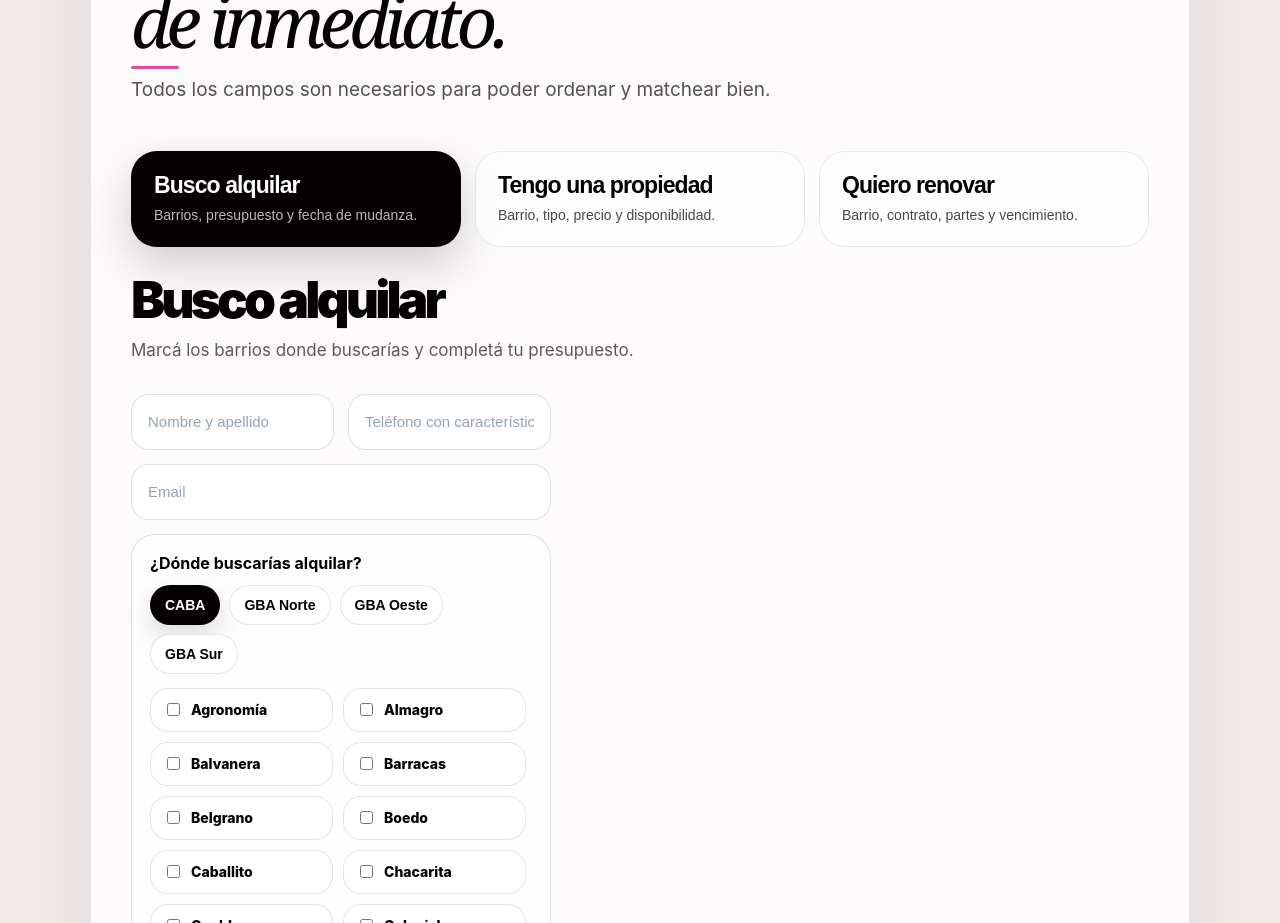
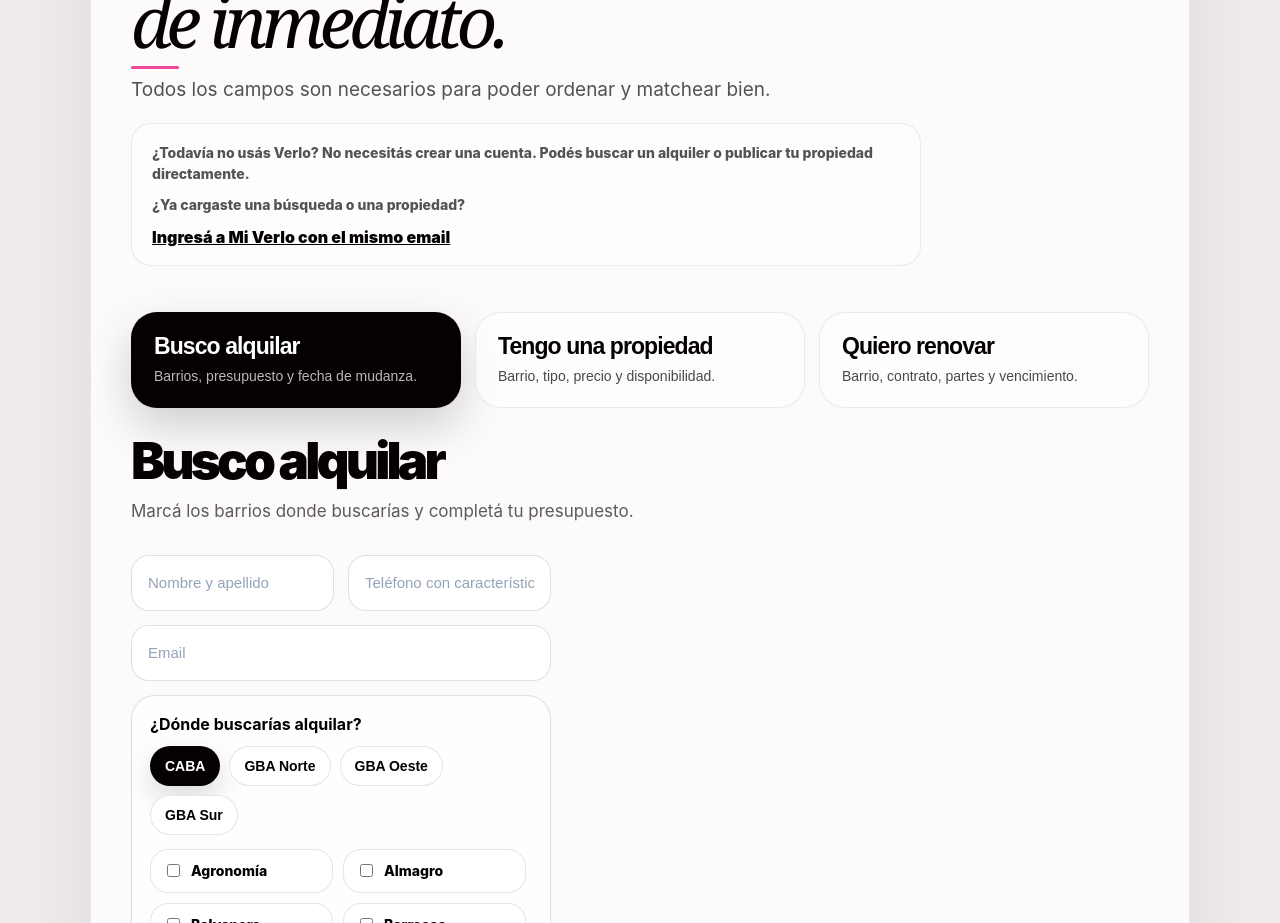
Before and after one commit to rentverlo-dotcom/verlo, a Next.js app: page / in a window 1280 px wide. Shown: the part 2780-3703 px from the top of the page. Built offline with nearby package versions, Linux system fonts and the light colour scheme.

Commit message:
Update page.tsx

```diff
--- a/app/page.tsx
+++ b/app/page.tsx
@@ -3118,9 +3118,57 @@ export default function PageDePrueba() {
                 </em>
               </h2>
 
-              <p className="section-copy">
-                Todos los campos son necesarios para poder ordenar y matchear bien.
-              </p>
+           <p className="section-copy">
+  Todos los campos son necesarios para poder ordenar y matchear bien.
+</p>
+
+<div
+  style={{
+    marginTop: "18px",
+    padding: "18px 20px",
+    borderRadius: "20px",
+    background: "rgba(255,255,255,.65)",
+    border: "1px solid rgba(5,0,2,.08)",
+  }}
+>
+  <p
+    style={{
+      margin: 0,
+      fontSize: "14px",
+      lineHeight: 1.5,
+      fontWeight: 800,
+      color: "rgba(5,0,2,.68)",
+    }}
+  >
+    ¿Todavía no usás Verlo? No necesitás crear una cuenta.
+    Podés buscar un alquiler o publicar tu propiedad directamente.
+  </p>
+
+  <p
+    style={{
+      margin: "10px 0 0",
+      fontSize: "14px",
+      lineHeight: 1.5,
+      fontWeight: 800,
+      color: "rgba(5,0,2,.68)",
+    }}
+  >
+    ¿Ya cargaste una búsqueda o una propiedad?
+  </p>
+
+  <a
+    href="/login"
+    style={{
+      display: "inline-flex",
+      marginTop: "12px",
+      fontWeight: 950,
+      color: "#050002",
+      textDecoration: "underline",
+    }}
+  >
+    Ingresá a Mi Verlo con el mismo email
+  </a>
+</div>
             </div>
 
             <div className="path-grid">
```
